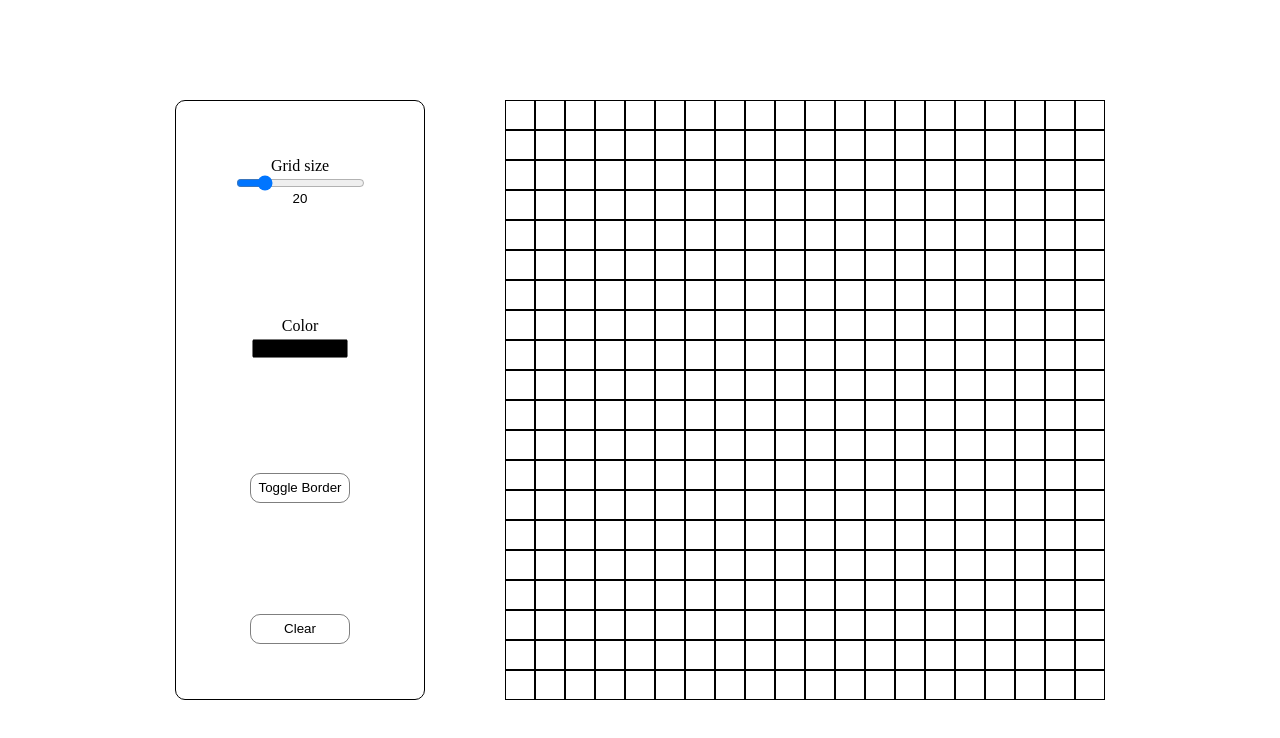
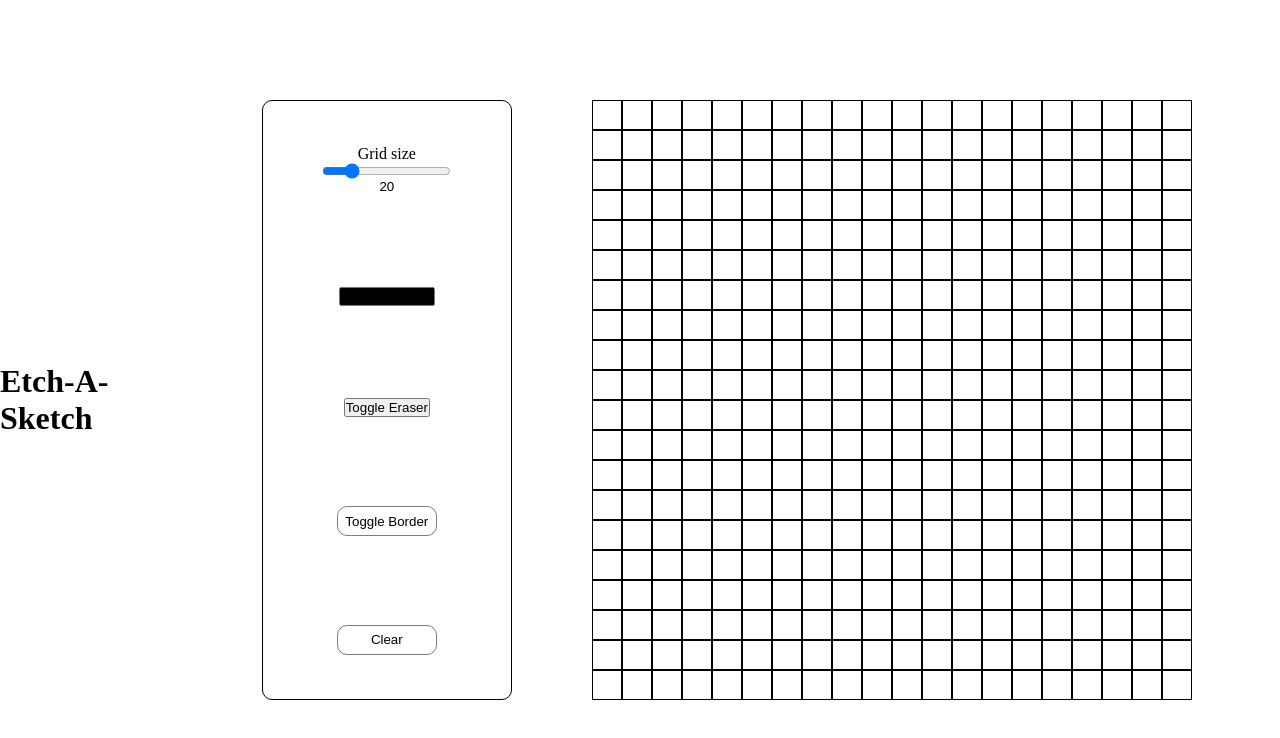
Before and after one commit to SteTisci/etch-a-sketch, a plain HTML site: page index.html in a window 1280 px wide. Drawn offline with Linux system fonts and the light colour scheme.

Commit message:
aggiunta pulsante eraser e attributi undraggable a body

```diff
--- a/index.html
+++ b/index.html
@@ -7,7 +7,8 @@
     <script src="index.js" defer></script>
     <title>Etch A Sketch</title>
   </head>
-  <body>
+  <body ondragstart="return false;" ondrop="return false;">
+    <h1 class="title">Etch-A-Sketch</h1>
     <main class="main">
       <div class="inputs-container">
         <div class="grid-size-container">
@@ -24,9 +25,10 @@
           <input type="text" class="size-value" value="20" readonly />
         </div>
         <div class="grid-color-container">
-          <label for="color-input">Color</label>
+          <label for="color-input"></label>
           <input type="color" class="color-input" id="color-input" />
         </div>
+        <button class="eraser">Toggle Eraser</button>
         <button class="toggle-border">Toggle Border</button>
         <button class="clear-button">Clear</button>
       </div>
```
